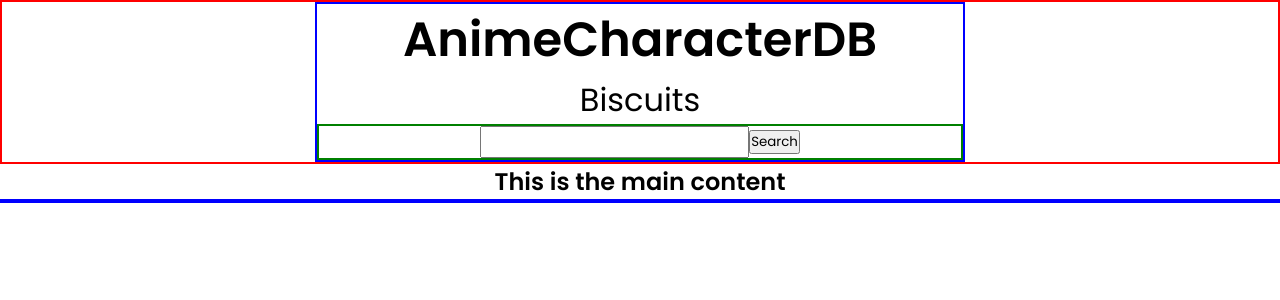
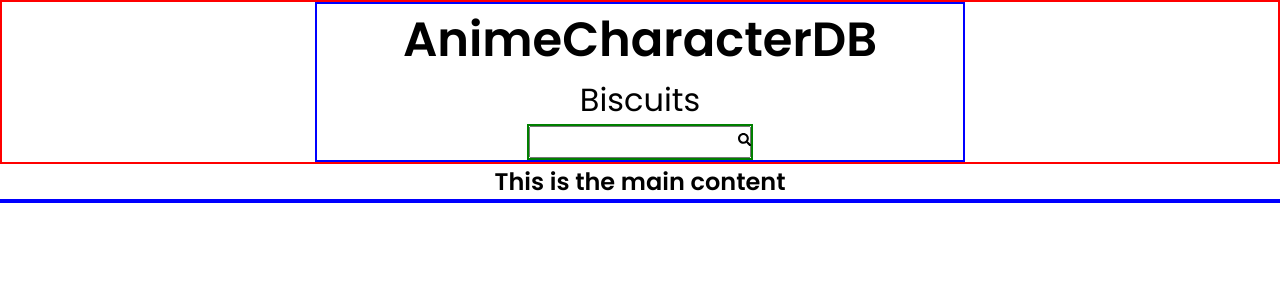
Before and after one commit to donovangomez/my-character-list, a React (Create React App) app: page / in a window 1280 px wide. Shown: the top 300 px of the page. Built offline with nearby package versions, Linux system fonts and the light colour scheme.

Commit message:
style Header component

```diff
--- a/src/components/Header.js
+++ b/src/components/Header.js
@@ -1,4 +1,5 @@
 import styled from "styled-components";
+import { FaSearch } from "react-icons/fa";
 
 const Hero = styled.section`
   border: 2px solid red;
@@ -20,10 +21,22 @@ const Paragraph = styled.p`
 
 const SearchWrapper = styled.div`
   border: 2px solid green;
+  width: 35%;
+  margin: 0 auto;
+  position: relative;
 `;
 
 const Input = styled.input`
   padding: 0.25rem;
+  width: 100%;
+`;
+
+const Button = styled.button`
+  position: absolute;
+  background-color: transparent;
+  border: none;
+  right: 0;
+  height: 100%;
 `;
 
 const Header = ({ handleSearch, search, setSearch }) => {
@@ -36,12 +49,14 @@ const Header = ({ handleSearch, search, setSearch }) => {
           <form onSubmit={handleSearch}>
             <SearchWrapper>
               <Input
-                type="search"
+                type="text"
                 value={search}
                 onChange={(e) => setSearch(e.target.value)}
                 required
               />
-              <button>Search</button>
+              <Button>
+                <FaSearch />
+              </Button>
             </SearchWrapper>
           </form>
         </HeroWrapper>
```
